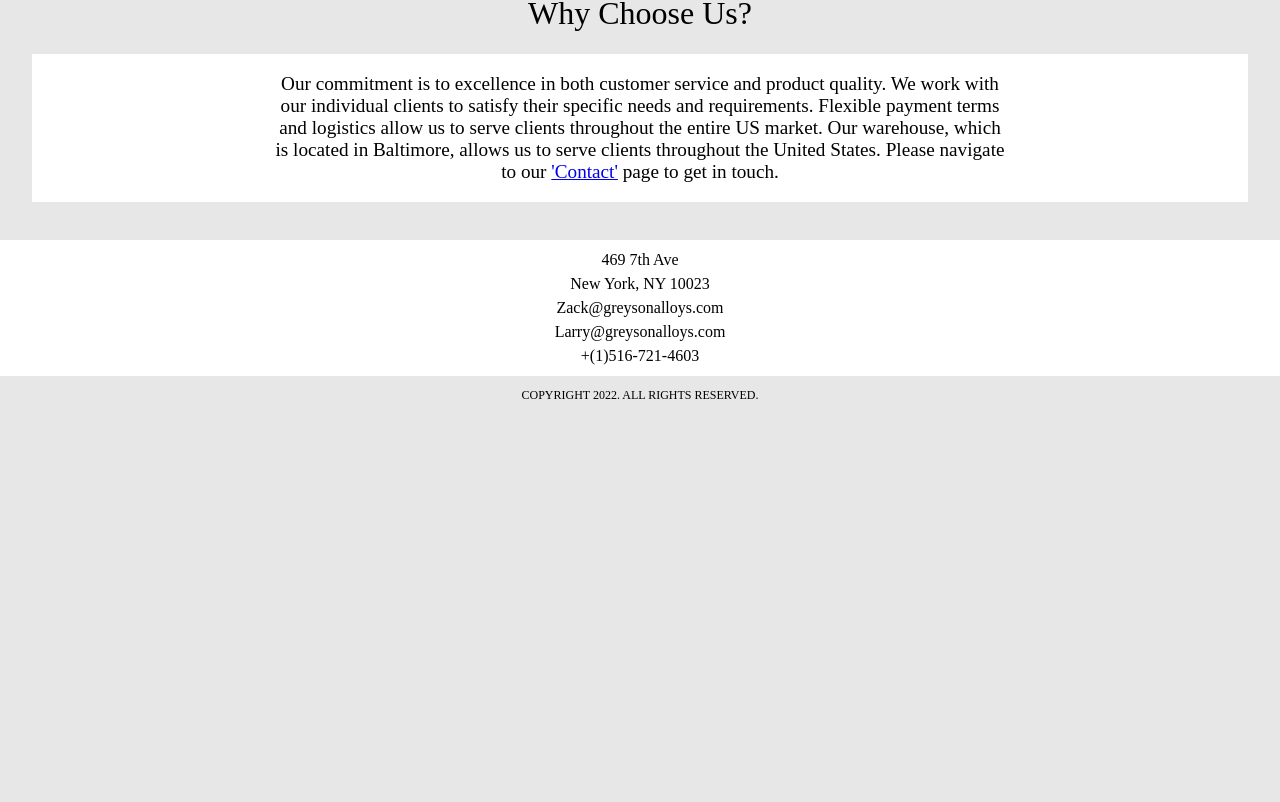
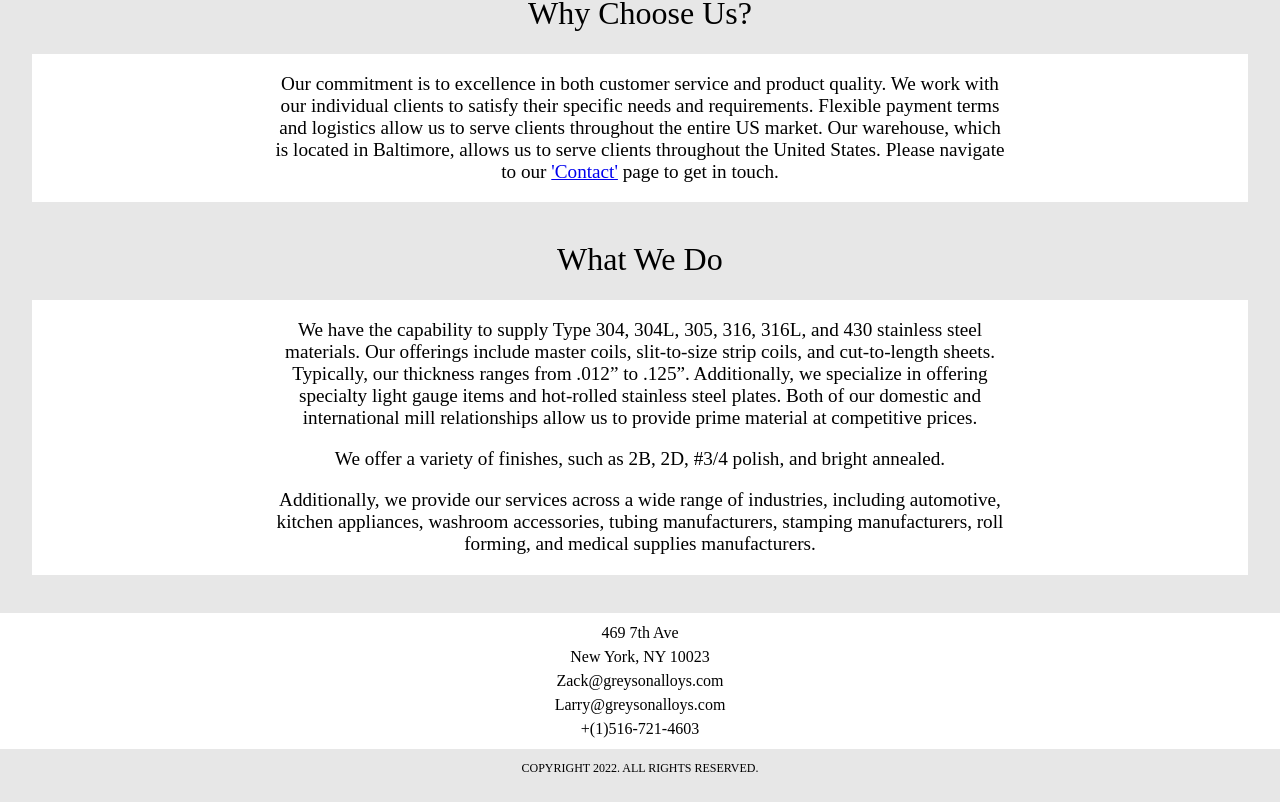
Before and after one commit to agubernikoff/talve2, a React (Create React App) app in the folder client/: page / in a window 1280 px wide. Shown: the part 1533-2335 px from the top of the page. Before the commit the page ends 1962 px from the top, so only its background shows below. Built offline with nearby package versions, Linux system fonts and the light colour scheme.

Commit message:
latest site

```diff
--- a/client/src/SecondaryAbout.js
+++ b/client/src/SecondaryAbout.js
@@ -18,10 +18,10 @@ function SecondaryAbout() {
       if (entries[0].isIntersecting) who.current.classList.add("fade-in");
     });
     observer.observe(who.current);
-    // const observer2 = new IntersectionObserver((entries) => {
-    //   if (entries[0].isIntersecting) what.current.classList.add("fade-in");
-    // });
-    // observer2.observe(what.current);
+    const observer2 = new IntersectionObserver((entries) => {
+      if (entries[0].isIntersecting) what.current.classList.add("fade-in");
+    });
+    observer2.observe(what.current);
     const observer3 = new IntersectionObserver((entries) => {
       if (entries[0].isIntersecting) where.current.classList.add("fade-in");
     });
@@ -34,10 +34,10 @@ function SecondaryAbout() {
       if (entries[0].isIntersecting) whoP.current.classList.add("fade-up");
     });
     observer5.observe(whoP.current);
-    // const observer6 = new IntersectionObserver((entries) => {
-    //   if (entries[0].isIntersecting) whatP.current.classList.add("fade-up");
-    // });
-    // observer6.observe(whatP.current);
+    const observer6 = new IntersectionObserver((entries) => {
+      if (entries[0].isIntersecting) whatP.current.classList.add("fade-up");
+    });
+    observer6.observe(whatP.current);
     const observer7 = new IntersectionObserver((entries) => {
       if (entries[0].isIntersecting) whereP.current.classList.add("fade-up");
     });
@@ -136,6 +136,33 @@ function SecondaryAbout() {
           </p>
         </div>
       </div>
+      <br />
+      <h1 className="who" ref={what}>
+        What We Do
+      </h1>
+      <div className="para_hold" ref={whatP}>
+        <div className="paragraph">
+          <p>
+            We have the capability to supply Type 304, 304L, 305, 316, 316L, and
+            430 stainless steel materials. Our offerings include master coils,
+            slit-to-size strip coils, and cut-to-length sheets. Typically, our
+            thickness ranges from .012” to .125”. Additionally, we specialize in
+            offering specialty light gauge items and hot-rolled stainless steel
+            plates. Both of our domestic and international mill relationships
+            allow us to provide prime material at competitive prices.
+          </p>
+          <p>
+            We offer a variety of finishes, such as 2B, 2D, #3/4 polish, and
+            bright annealed.
+          </p>
+          <p>
+            Additionally, we provide our services across a wide range of
+            industries, including automotive, kitchen appliances, washroom
+            accessories, tubing manufacturers, stamping manufacturers, roll
+            forming, and medical supplies manufacturers.
+          </p>
+        </div>
+      </div>
     </div>
   );
 }
```
